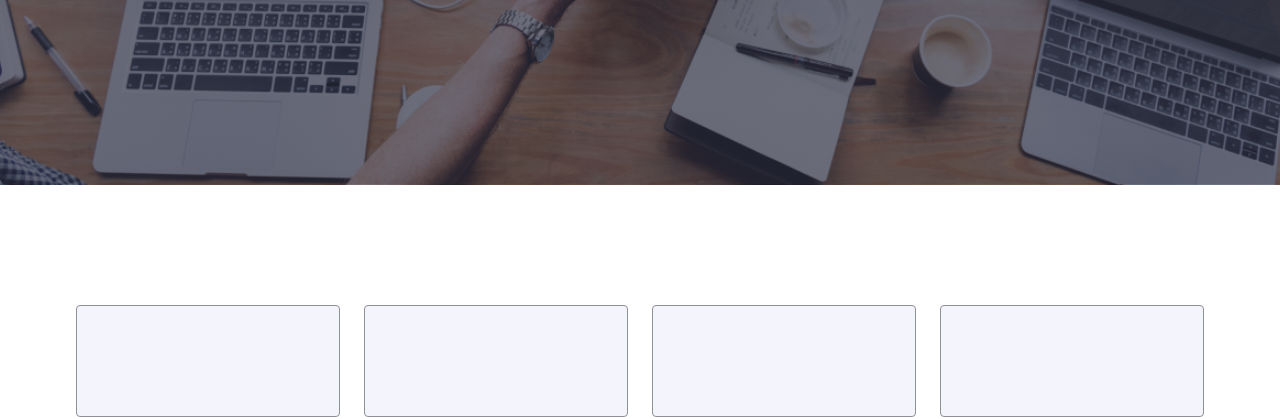
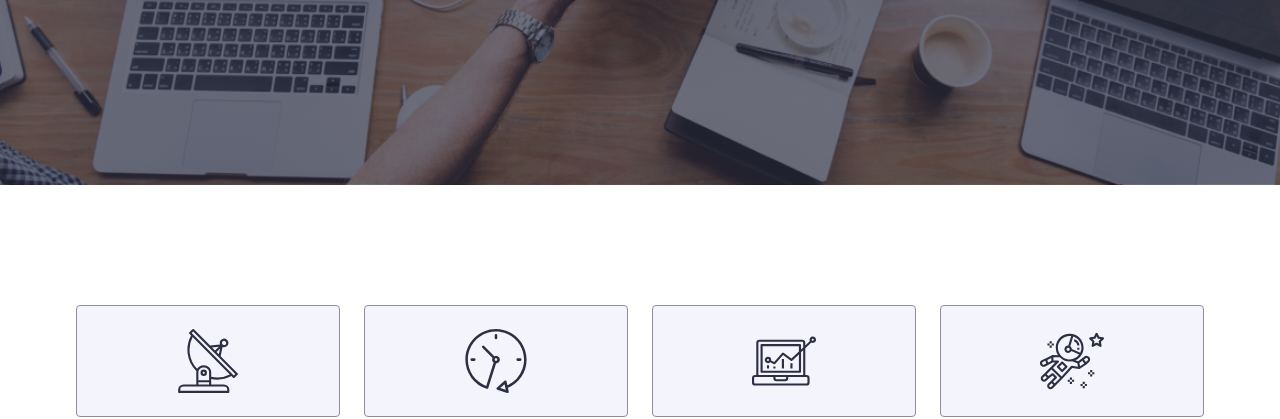
Before and after one commit to Arinalekseewa/goit-markup-hw-06, a plain HTML site: page index.html in a window 1280 px wide. Shown: the part 545-964 px from the top of the page. Drawn offline with nearby package versions, Linux system fonts and the light colour scheme.

Commit message:
update files

```diff
--- a/css/styles.css
+++ b/css/styles.css
@@ -478,6 +478,10 @@ header .logo {
         display: flex;
         align-items: center;
         justify-content: center;
+    }
+
+    .advantages-image-box .icon {
+        fill: #2E2F42;
     }
 }
 
```
